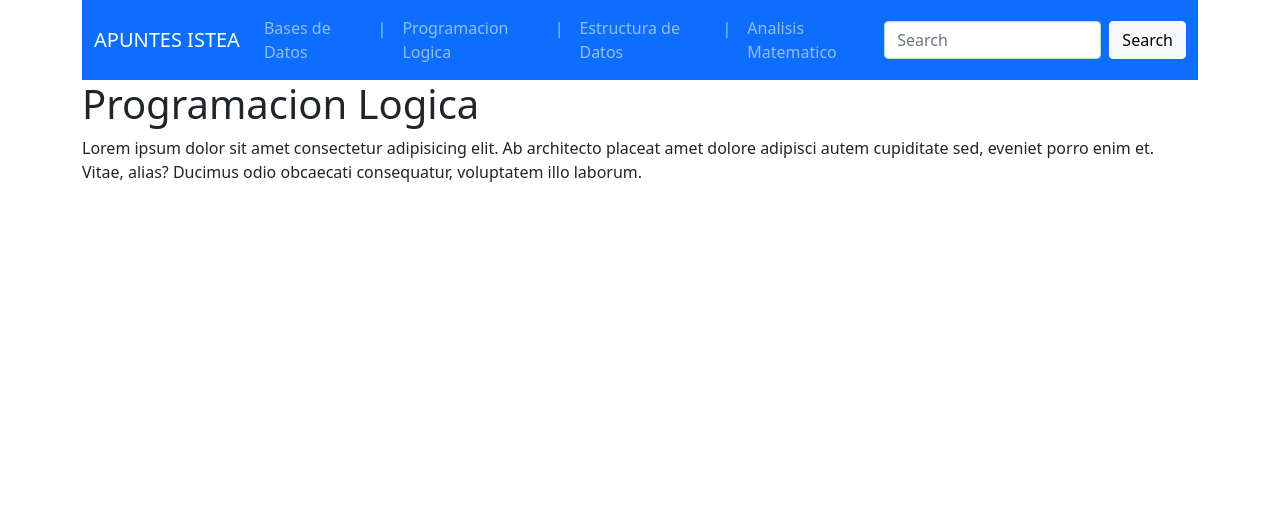
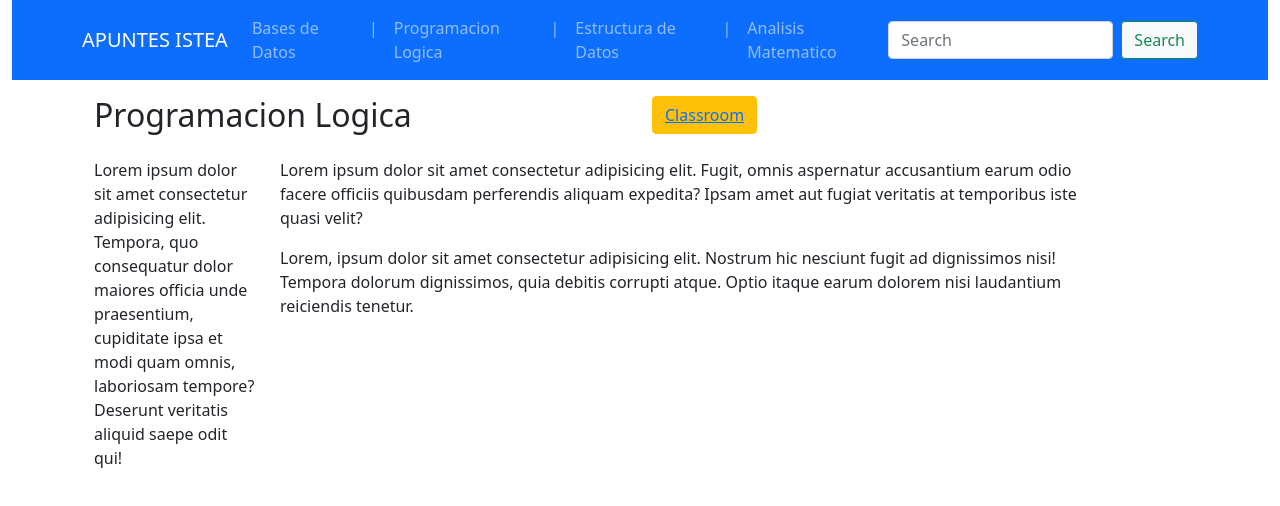
Before and after one commit to Fr4nee/apuistea-b5.github.io, a website: page pl.html in a window 1280 px wide. Drawn offline with Linux system fonts and the light colour scheme.

Commit message:
estructura header y main sin terminar

```diff
--- a/pl.html
+++ b/pl.html
@@ -9,43 +9,73 @@
 </head>
 <body>
 <!-- HEADER -->
+<div class="container-fluid">
+    <nav class="navbar navbar-expand-lg navbar navbar-dark bg-primary ">
         <div class="container">
-<nav class="navbar navbar-expand-lg navbar navbar-dark bg-primary ">
-    <div class="container-fluid">
             <a class="navbar-brand" href="index.html">APUNTES ISTEA</a>
-            <button class="navbar-toggler" type="button" data-bs-toggle="collapse" data-bs-target="#navbarSupportedContent" aria-controls="navbarSupportedContent" aria-expanded="false" aria-label="Toggle navigation">
+            <button class="navbar-toggler" type="button" data-bs-toggle="collapse" data-bs-target="#navbarText" aria-controls="navbarText" aria-expanded="false" aria-label="Toggle navigation">
             <span class="navbar-toggler-icon"></span>
             </button>
-        <div class="collapse navbar-collapse" id="navbarSupportedContent">
+            <div class="collapse navbar-collapse" id="navbarText">
                 <ul class="navbar-nav me-auto mb-2 mb-lg-0">
-                <li class="nav-item">
-                    <a class="nav-link" href="bd.html">Bases de Datos</a>
-                </li>
-<li class="nav-item"><a class="nav-link" >|</a></li>
-                <li class="nav-item">
-                    <a class="nav-link" href="pl.html">Programacion Logica</a>
-                </li>
-<li class="nav-item"><a class="nav-link" >|</a></li>
-                <li class="nav-item">
-                    <a class="nav-link" href="ed.html">Estructura de Datos</a>
-                </li>
-<li class="nav-item"><a class="nav-link" >|</a></li>
-                <li class="nav-item">
-                    <a class="nav-link" href="am.html">Analisis Matematico</a>
-                </li>
+                    <li class="nav-item"><a class="nav-link" href="bd.html">Bases de Datos</a>
+                    </li><li class="nav-item"><a class="nav-link" >|</a></li>
+                    <li class="nav-item"><a class="nav-link" href="pl.html">Programacion Logica</a>
+                    </li><li class="nav-item"><a class="nav-link" >|</a></li>
+                    <li class="nav-item"><a class="nav-link" href="ed.html">Estructura de Datos</a>
+                    </li><li class="nav-item"><a class="nav-link" >|</a></li>
+                    <li class="nav-item"><a class="nav-link" href="am.html">Analisis Matematico</a></li>
                 </ul>
+            </div>
             <form class="d-flex">
                 <input class="form-control me-2" type="search" placeholder="Search" aria-label="Search">
-                <button class="btn btn-light" type="submit">Search</button>
+                <button class="btn btn-outline-success btn btn-light" type="submit">Search</button>
             </form>
-        </div>
         </div>
     </nav>
 </div>
+
+
+
+
+
+
+
+
+
+
+
+
 <!-- MAIN -->
-<div class="container">
-    <h1>Programacion Logica</h1>
-    <p>Lorem ipsum dolor sit amet consectetur adipisicing elit. Ab architecto placeat amet dolore adipisci autem cupiditate sed, eveniet porro enim et. Vitae, alias? Ducimus odio obcaecati consequatur, voluptatem illo laborum.</p>
+<div class="container mainnn">
+
+
+    <div class="container-fluid">
+        <div class="row row-cols-2">
+            <div class="col">
+                <h2>Programacion Logica</h2>
+            </div>
+            <div class="col">
+                <button type="button" class="btn btn-warning"><a href="#">Classroom</a></button>
+            </div>
+        </div>
+    </div>
+
+    <div class="container-fluid asideycontent">
+        <div class="row">
+
+            <div class="col-2">
+                Lorem ipsum dolor sit amet consectetur adipisicing elit. Tempora, quo consequatur dolor maiores officia unde praesentium, cupiditate ipsa et modi quam omnis, laboriosam tempore? Deserunt veritatis aliquid saepe odit qui!
+            </div>
+
+            <div class="col-9">
+                <p>Lorem ipsum dolor sit amet consectetur adipisicing elit. Fugit, omnis aspernatur accusantium earum odio facere officiis quibusdam perferendis aliquam expedita? Ipsam amet aut fugiat veritatis at temporibus iste quasi velit?</p>
+                <p>Lorem, ipsum dolor sit amet consectetur adipisicing elit. Nostrum hic nesciunt fugit ad dignissimos nisi! Tempora dolorum dignissimos, quia debitis corrupti atque. Optio itaque earum dolorem nisi laudantium reiciendis tenetur.</p>
+            </div>
+
+        </div>
+    </div>
+
 
 </div>
 <!-- FOOTER-->
```
Also changed, not shown: am.html (+55 -24 lines), bd.html (+23 -24 lines), ed.html (+55 -24 lines), index.html (+13 -21 lines), styles.scss (+15 -0 lines), 1 other file. Lines whose indentation alone changed are shown as unchanged.
